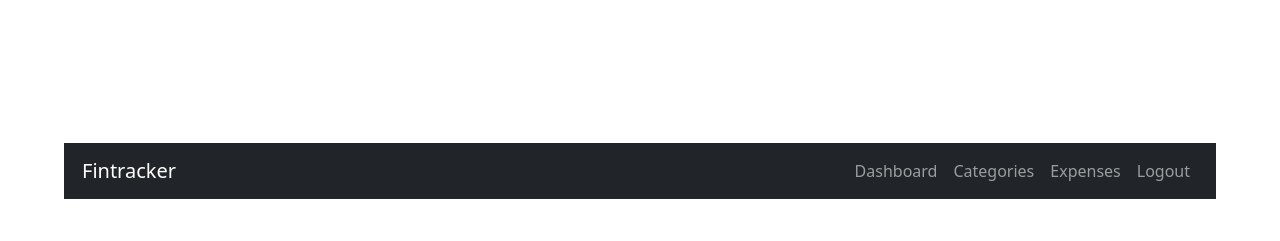
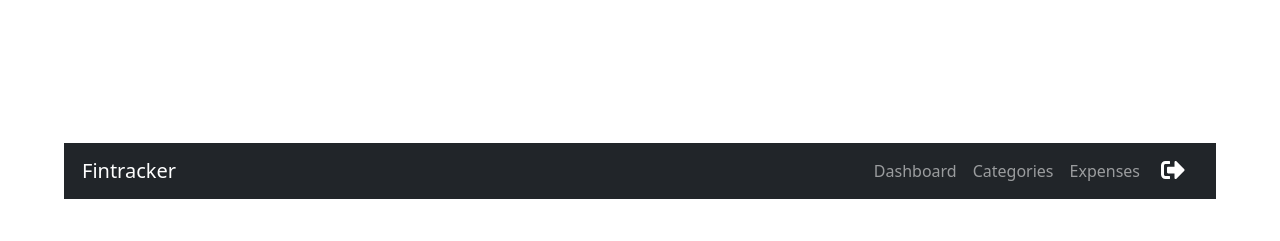
Before and after one commit to Airborne101st/fin-tracker, a React (Vite) app in the folder frontend/: page /expense in a window 1280 px wide. Shown: the top 241 px of the page. Built offline with nearby package versions, Linux system fonts and the light colour scheme; no server answers; sample sign-in values are in the browser's storage.

Commit message:
[MODIFY] Navbar.jsx

```diff
--- a/frontend/src/Navbar.jsx
+++ b/frontend/src/Navbar.jsx
@@ -1,13 +1,15 @@
 // Navbar.js
 import React from "react";
-import { Navbar, Nav, Container } from "react-bootstrap";
+import { Navbar, Nav, Container, Button } from "react-bootstrap";
 import { Link } from "react-router-dom";
+import { FaSignOutAlt } from "react-icons/fa";
 
 const NavigationBar = () => {
 
   const handleLogout = () => {
     localStorage.removeItem("token");
     localStorage.removeItem("user_id");
+    window.location.href = "/login";
   };
 
 
@@ -21,7 +23,20 @@ const NavigationBar = () => {
             <Nav.Link as={Link} to="/dashboard">Dashboard</Nav.Link>
             <Nav.Link as={Link} to="/category">Categories</Nav.Link>
             <Nav.Link as={Link} to="/expense">Expenses</Nav.Link>
-            <Nav.Link as={Link} to="/login" onClick={handleLogout}>Logout</Nav.Link>
+            <Nav.Item>
+            <Button
+              variant="link"
+              onClick={handleLogout}
+              style={{
+                color: "white",
+                fontSize: "1.5rem",
+                display: "flex",
+                alignItems: "center",
+              }}
+            >
+              <FaSignOutAlt /> {/* Logout icon */}
+            </Button>
+          </Nav.Item>
           </Nav>
         </Navbar.Collapse>
       </Container>
```
